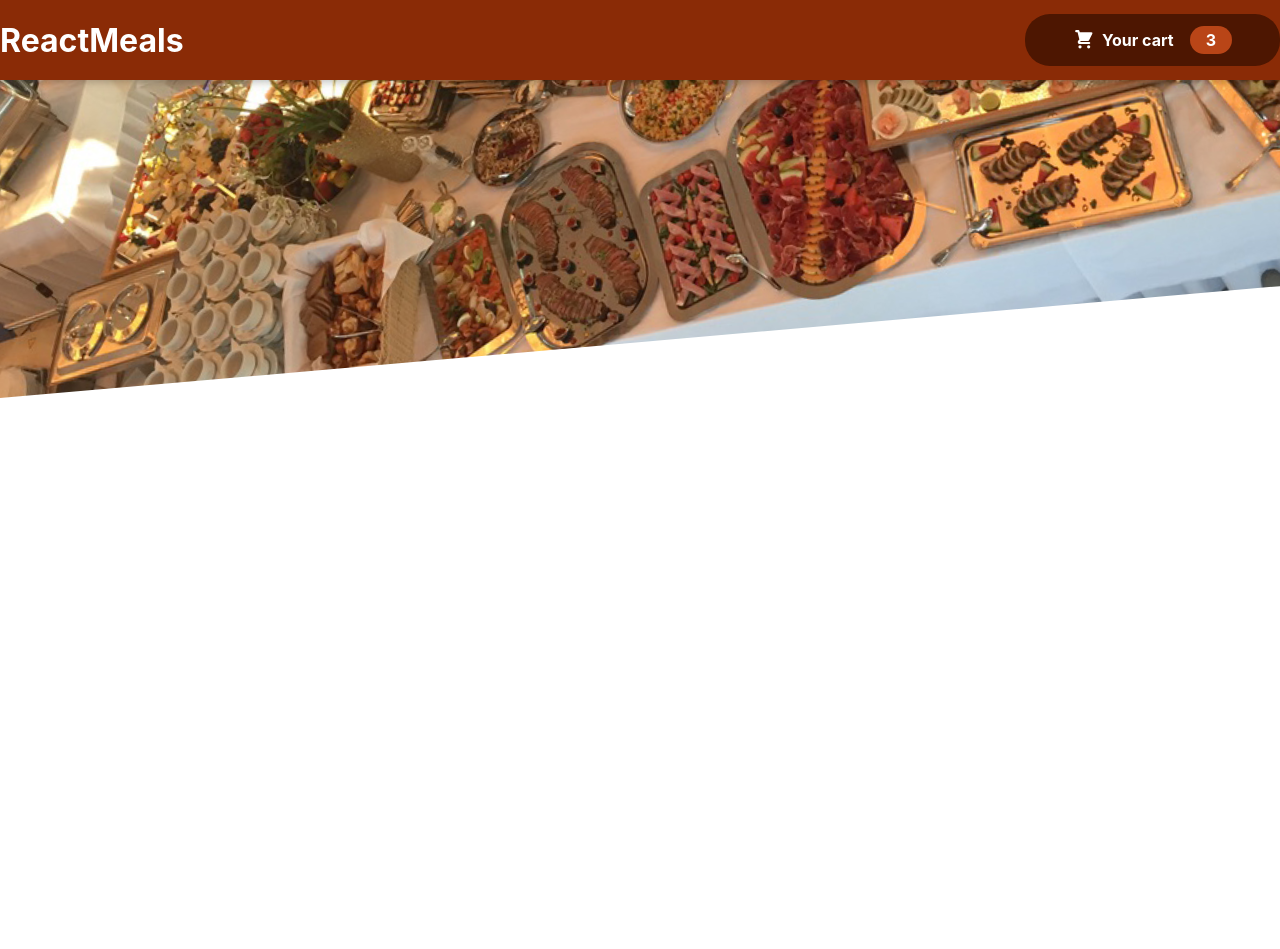
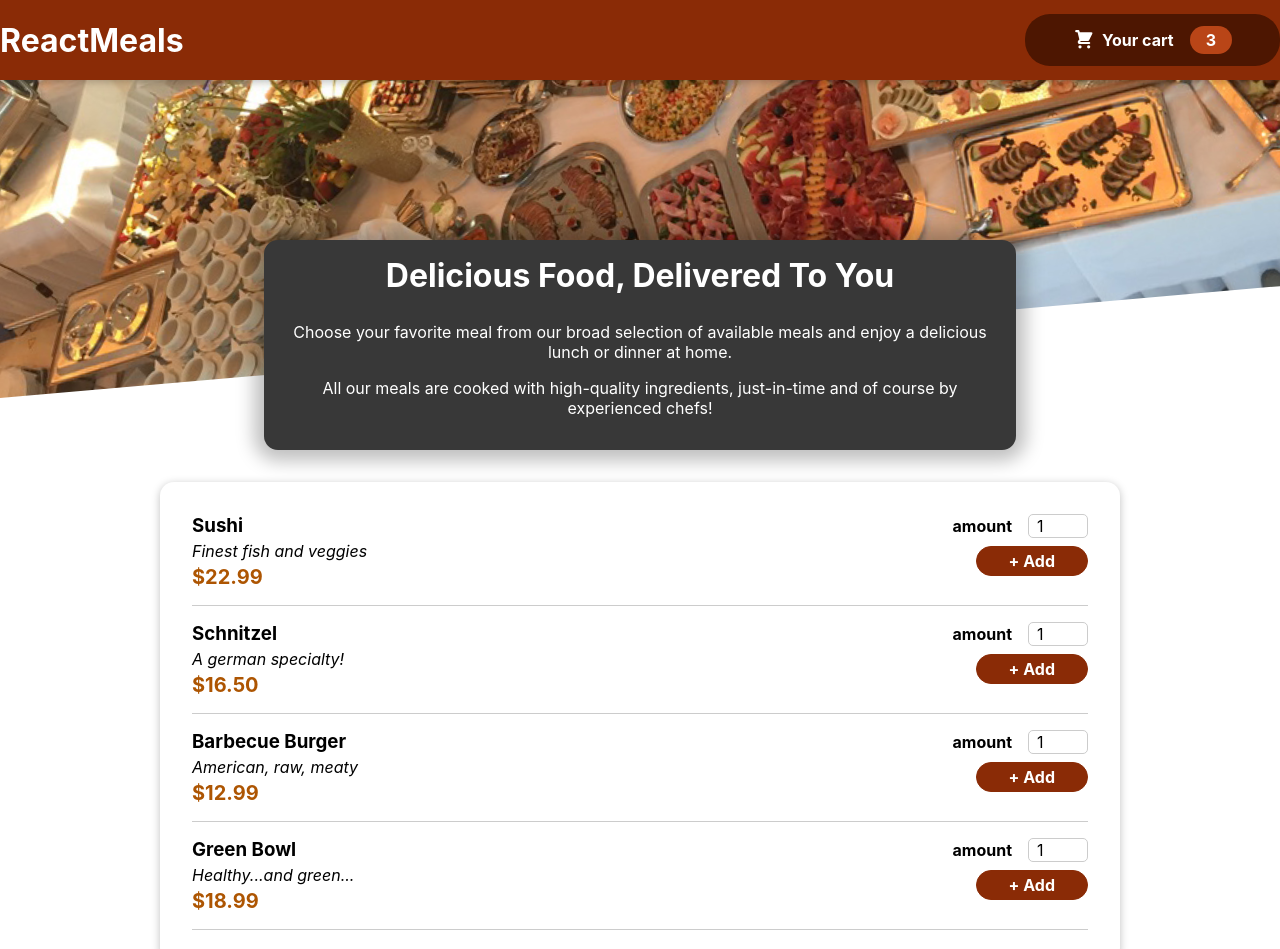
Before and after one commit to shahbaazchaviwale/react-mar-2022-foodapp, a React (Create React App) app: page / in a window 1280 px wide. Shown: the top 949 px of the page. Before the commit the page ends 800 px from the top, so only its background shows below. Built offline with nearby package versions, Linux system fonts and the light colour scheme.

Commit message:
add main files

```diff
--- a/src/App.js
+++ b/src/App.js
@@ -1,11 +1,15 @@
 import './App.css';
 import { Fragment } from 'react';
 import Header from './components/Layout/Header';
+import Meals from './components/Meals/Meals';
 
 function App() {
   return (
     <Fragment>
       <Header/>
+      <main>
+        <Meals/>
+      </main>
     </Fragment>
   );
 }
--- /dev/null
+++ b/src/components/Meals/AvailableMeals.js
@@ -0,0 +1,52 @@
+import Card from "../UI/Card";
+import classes from "./AvailableMeals.module.css";
+import MealItem from "./MealItem/MealItem";
+
+const DUMMY_MEALS = [
+  {
+    id: "m1",
+    name: "Sushi",
+    description: "Finest fish and veggies",
+    price: 22.99,
+  },
+  {
+    id: "m2",
+    name: "Schnitzel",
+    description: "A german specialty!",
+    price: 16.5,
+  },
+  {
+    id: "m3",
+    name: "Barbecue Burger",
+    description: "American, raw, meaty",
+    price: 12.99,
+  },
+  {
+    id: "m4",
+    name: "Green Bowl",
+    description: "Healthy...and green...",
+    price: 18.99,
+  },
+];
+
+const AvailableMeals = () => {
+  const mealsList = DUMMY_MEALS.map((meal) => (
+    <MealItem
+      id={meal.id}
+      key={meal.id}
+      name={meal.name}
+      description={meal.description}
+      price={meal.price}
+    />
+  ));
+
+  return (
+    <section className={classes.meals}>
+      <Card>
+        <ul>{mealsList}</ul>
+      </Card>
+    </section>
+  );
+};
+
+export default AvailableMeals;
--- /dev/null
+++ b/src/components/Meals/AvailableMeals.module.css
@@ -0,0 +1,24 @@
+.meals {
+    max-width: 60rem;
+    width: 90%;
+    margin: 2rem auto;
+    animation: meals-appear 1s ease-out forwards;
+  }
+
+  .meals ul {
+    list-style: none;
+    margin: 0;
+    padding: 0;
+  }
+
+  @keyframes meals-appear {
+    from {
+      opacity: 0;
+      transform: translateY(3rem);
+    }
+
+    to {
+      opacity: 1;
+      transform: translateY(0);
+    }
+  }
--- /dev/null
+++ b/src/components/UI/Card.js
@@ -0,0 +1,6 @@
+import classes from './Card.module.css'
+const Card = (props) => {
+  return <div className={classes.card}>{props.children}</div>;
+};
+
+export default Card;
--- /dev/null
+++ b/src/components/UI/Card.module.css
@@ -0,0 +1,6 @@
+.card {
+    padding: 1rem;
+    box-shadow: 0 2px 8px rgba(0, 0, 0, 0.25);
+    border-radius: 14px;
+    background-color: white;
+  }
```
